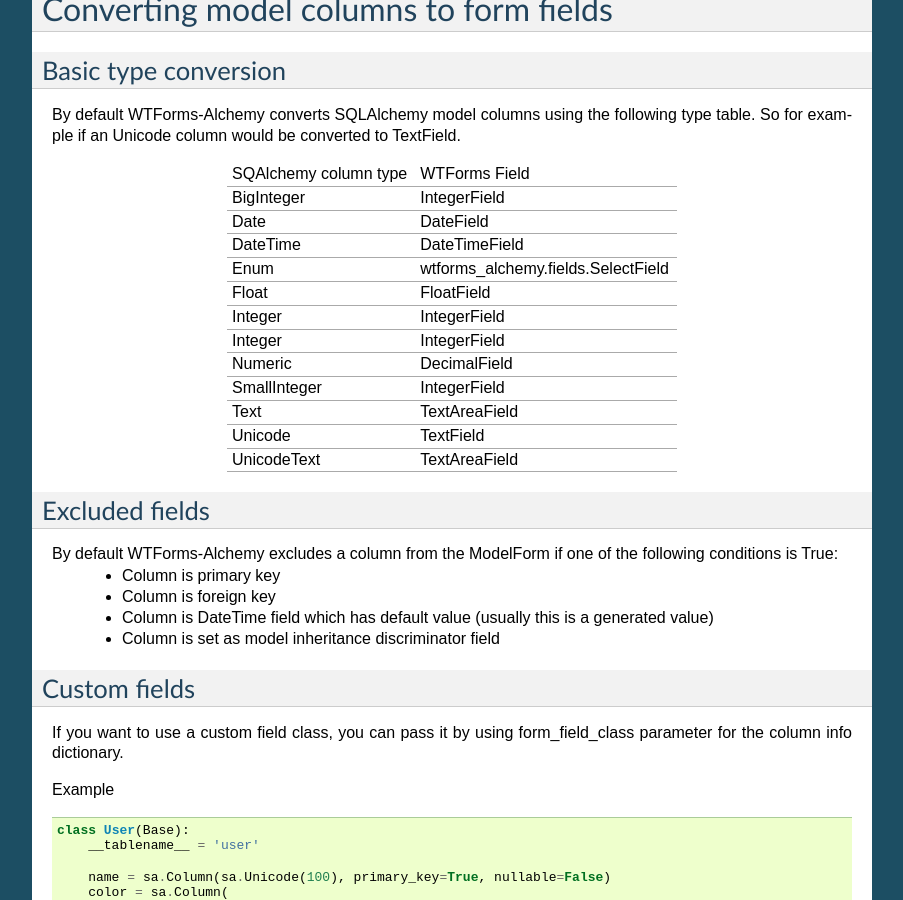
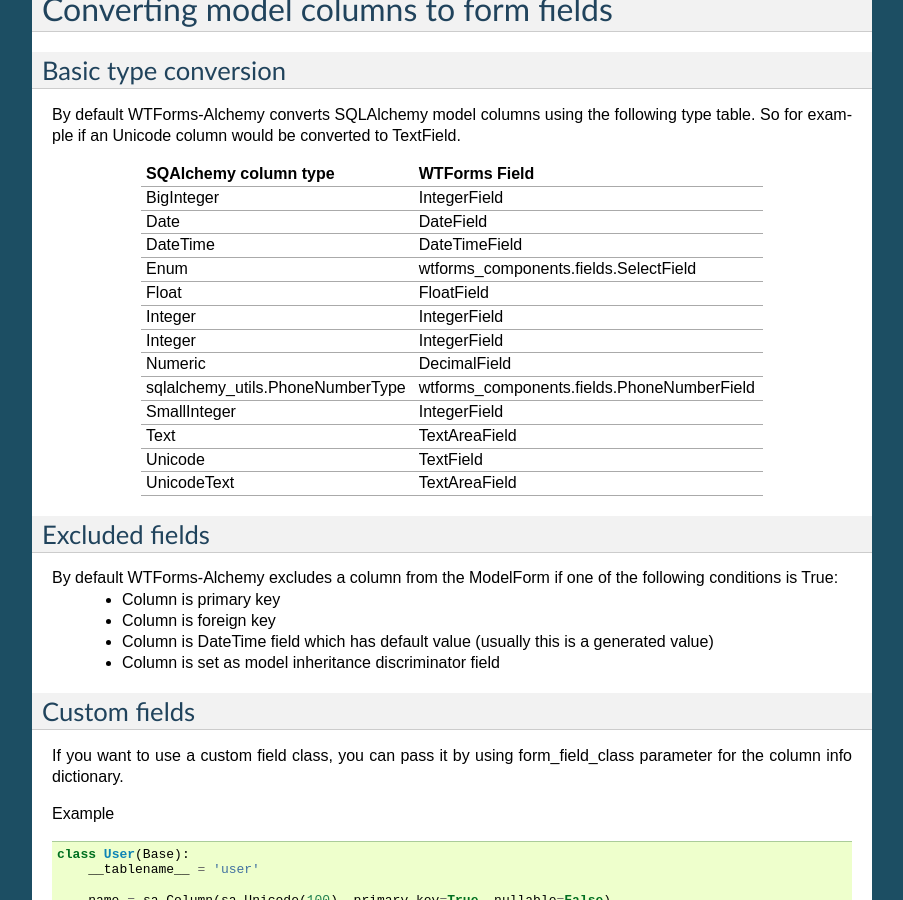
Before and after one commit to kvesteri/wtforms-alchemy, a Sphinx documentation site: the page built from docs/index.rst, in a window 1280 px wide and 900 px high, scrolled down 1524 px. Shown: the whole window, without its empty margins (198-1101 px from the left). Built offline with Sphinx 7.4.7, drawn with Linux system fonts in a browser that asks for light colours; some of the changed text lies outside the part shown.

Commit message:
Updated version, changelog and docs

```diff
--- a/CHANGES.rst
+++ b/CHANGES.rst
@@ -2,6 +2,13 @@
 ---------
 
 Here you can see the full list of changes between each WTForms-Alchemy release.
+
+
+0.4.1 (2012-03-21)
+^^^^^^^^^^^^^^^^
+
+- Added conversion from PhoneNumberType to PhoneNumberField
+
 
 0.4 (2012-03-15)
 ^^^^^^^^^^^^^^^^
--- a/docs/index.rst
+++ b/docs/index.rst
@@ -91,22 +91,24 @@
 type table. So for example if an Unicode column would be converted to TextField.
 
 
-========================    =================
- SQAlchemy column type      WTForms Field
-------------------------    -----------------
-    BigInteger              IntegerField
-    Date                    DateField
-    DateTime                DateTimeField
-    Enum                    wtforms_alchemy.fields.SelectField
-    Float                   FloatField
-    Integer                 IntegerField
-    Integer                 IntegerField
-    Numeric                 DecimalField
-    SmallInteger            IntegerField
-    Text                    TextAreaField
-    Unicode                 TextField
-    UnicodeText             TextAreaField
-========================    =================
+
+====================================    =================
+ **SQAlchemy column type**              **WTForms Field**
+------------------------------------    -----------------
+    BigInteger                          IntegerField
+    Date                                DateField
+    DateTime                            DateTimeField
+    Enum                                wtforms_components.fields.SelectField
+    Float                               FloatField
+    Integer                             IntegerField
+    Integer                             IntegerField
+    Numeric                             DecimalField
+    sqlalchemy_utils.PhoneNumberType    wtforms_components.fields.PhoneNumberField
+    SmallInteger                        IntegerField
+    Text                                TextAreaField
+    Unicode                             TextField
+    UnicodeText                         TextAreaField
+====================================    =================
 
 Excluded fields
 ---------------
--- a/setup.py
+++ b/setup.py
@@ -24,7 +24,7 @@
 
 setup(
     name='WTForms-Alchemy',
-    version='0.4',
+    version='0.4.1',
     url='https://github.com/kvesteri/wtforms-alchemy',
     license='BSD',
     author='Konsta Vesterinen',
```
